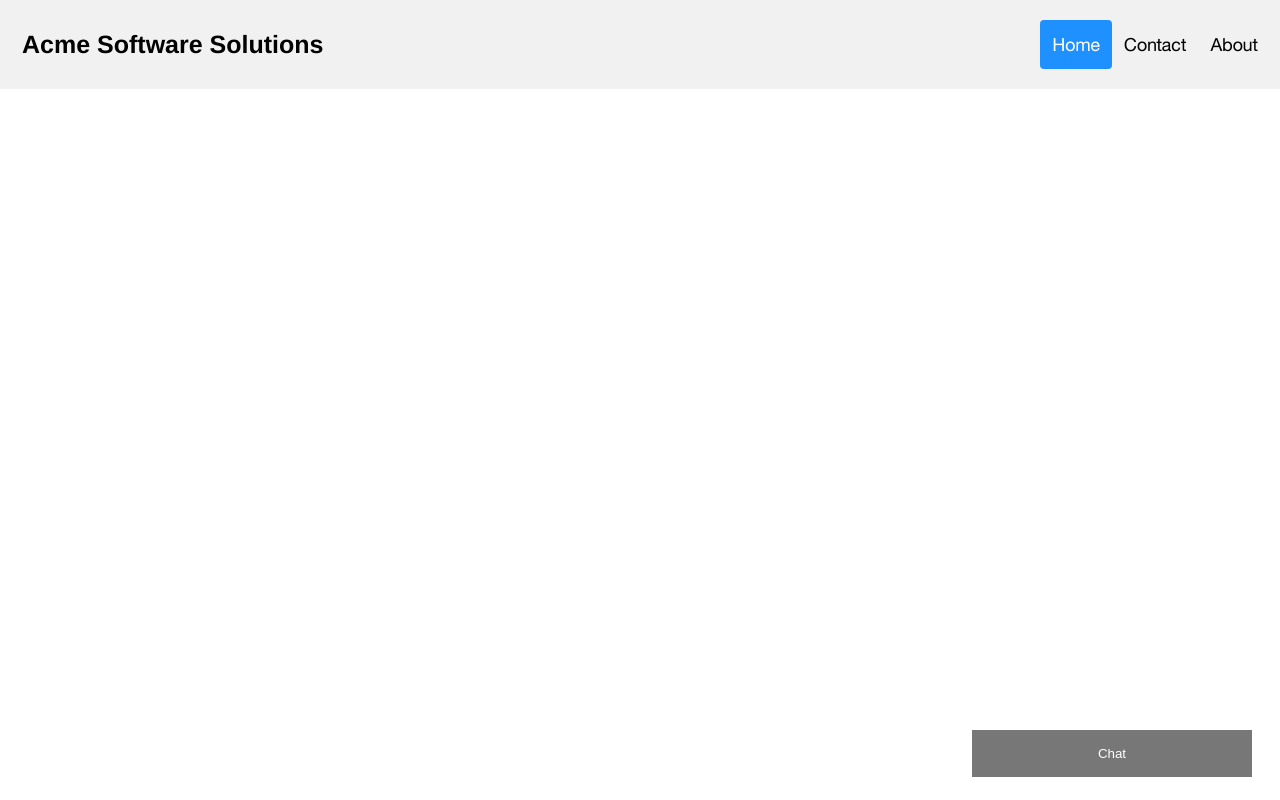
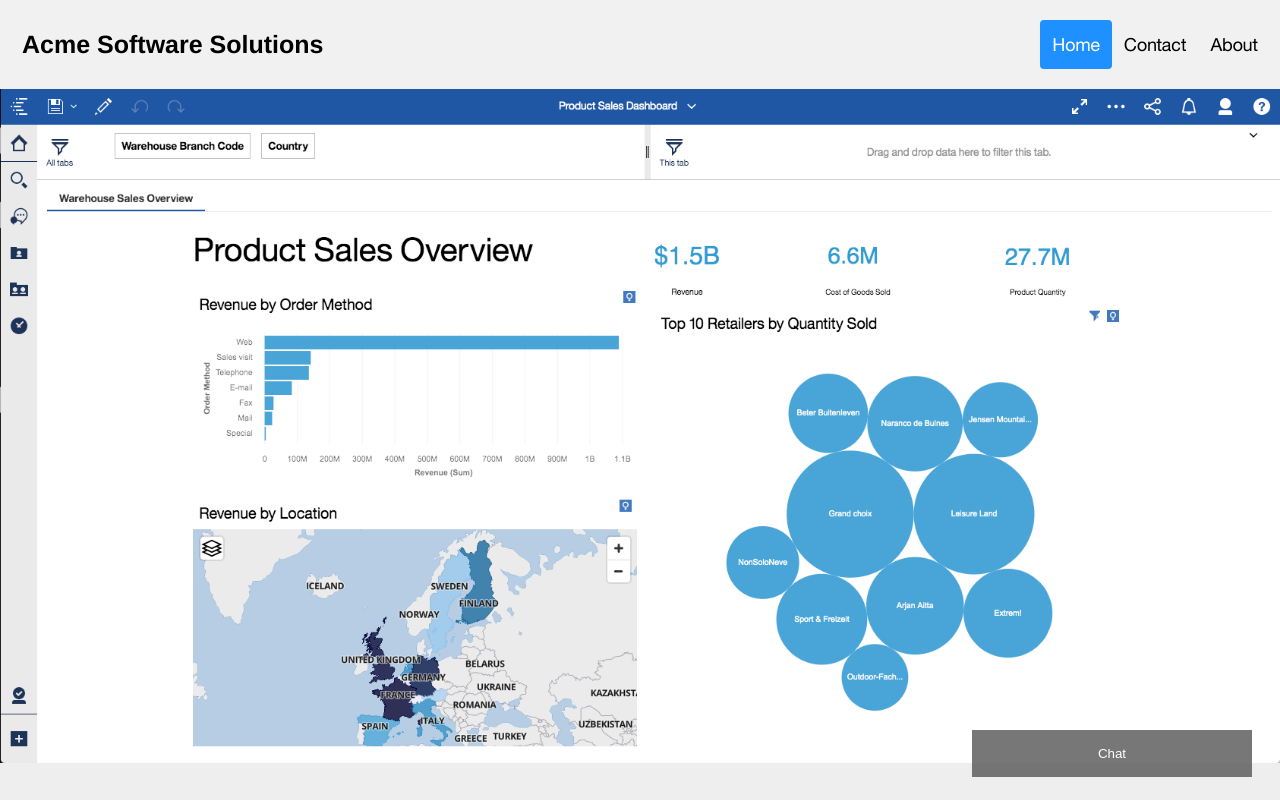
Before and after one commit to samcennis/Watson-Assistant-Customer-Self-Service, a website: page public/index.html in a window 1280 px wide. Drawn offline with Linux system fonts and the light colour scheme; no server answers; a web font is replaced by a local one.

Commit message:
Added Cognos Analytics to page in IFrame
Displays no screenshot if no Iframe configured

```diff
--- a/public/css/style.css
+++ b/public/css/style.css
@@ -129,3 +129,36 @@ https://www.w3schools.com/howto/howto_js_popup_chat.asp */
 .form-container .btn:hover, .open-button:hover {
   opacity: 1;
 }
+
+/* Additional CSS for layout of content */
+html, body {
+  height: 100%;
+  width: 100%
+}
+
+.outer {
+  display: flex;
+  flex-flow: column;
+  height: 100%;
+}
+
+.content {
+  display: flex;
+  flex-grow: 1;
+  margin: 0;
+  padding: 0;
+  background: #eeeeee;
+  width: 100%;
+}
+
+.content iframe {
+  flex-grow: 1;
+  border: none;
+}
+
+.content img {
+  object-fit: contain;
+  object-position: 0% 0%;
+  max-width: 100%;
+  max-height: 100%;
+}
--- a/public/index.html
+++ b/public/index.html
@@ -14,6 +14,7 @@
     </head>
 
     <body>
+        <div class="outer">
             <div class="header">
                 <a href="#default" class="logo">Acme Software Solutions</a>
                 <div class="header-right">
@@ -21,6 +22,9 @@
                     <a href="#contact">Contact</a>
                     <a href="#about">About</a>
                 </div>
+            </div>
+            <div id="mainContent" class="content">
+          <!--  <iframe id="content-iframe" id="mainContent" class="content" src="http://services-uscentral.skytap.com:16096/bi/?perspective=dashboard&amp;pathRef=.public_folders%2FChangepoint%2BClient%2BContent%2FProduct%2BSales%2BDashboard%2B-%2BComplete&amp;ui_appbar=false&amp;ui_navbar=false&amp;shareMode=embedded&amp;action=view&amp;mode=dashboard&amp;subView=model00000168ab5fa109_00000000" frameborder="0" gesture="media" allow="encrypted-media" allowfullscreen=""></iframe> -->
             </div>
 
             <button class="open-button" onclick="openForm()">Chat</button>
@@ -46,6 +50,7 @@
                 <!--</form>-->
                 </div>
             </div>
+        </div>
     </body>
 
     <script src="js/common.js"></script>
@@ -53,5 +58,7 @@
     <script src="js/conversation.js"></script>
     <script src="js/global.js"></script>
 
+    <script src="js/addCognosIFrame.js"></script>
     <script src="js/index.js"></script>
+
 </html>
--- a/public/js/index.js
+++ b/public/js/index.js
@@ -1,7 +1,21 @@
+var appConfig = {
+  iFrameURL : (function(){return ('undefined' !== typeof cognosURL && cognosURL.length) ? cognosURL : false}())
+}
+
 function openForm() {
-    document.getElementById("myForm").style.display = "block";
+  document.getElementById("myForm").style.display = "block";
+}
+
+function closeForm() {
+  document.getElementById("myForm").style.display = "none";
+}
+
+window.onload = function() {
+  //If an IFrame for Cognos Analytics has not been configured, display a screenshot of a dashboard.
+  if (!appConfig.iFrameURL){
+    document.getElementById("mainContent").appendChild(document.createElement("img")).src = '/img/cognos-dashboard-sample.png';
   }
-
-  function closeForm() {
-    document.getElementById("myForm").style.display = "none";
+  else {
+    document.getElementById("mainContent").appendChild(document.createElement("iframe")).src = appConfig.iFrameURL;
   }
+}
```
Also changed, not shown: public/img/cognos-dashboard-sample.png (added), 2 other files. Lines whose indentation alone changed are shown as unchanged.
